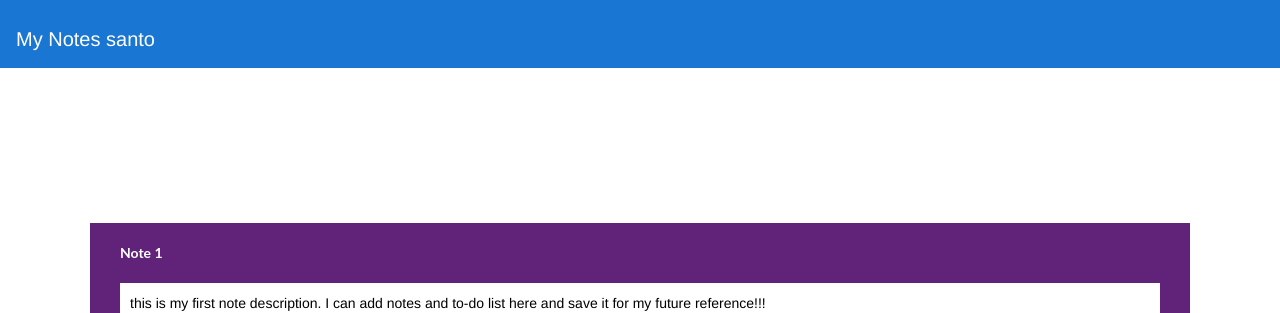
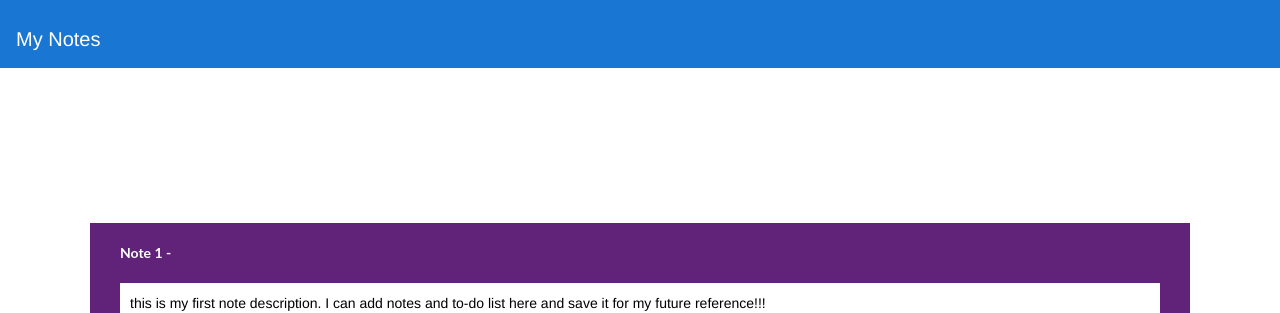
Before and after one commit to santoravi7/angular-my-notes, an Angular app: page /notes/0 in a window 1280 px wide. Shown: the top 313 px of the page. Built offline with nearby package versions, Linux system fonts and the light colour scheme.

Commit message:
4 files modified, 1 deleted

```diff
--- a/src/app/app.component.html
+++ b/src/app/app.component.html
@@ -1,4 +1,4 @@
-<app-nav-bar [parentData]="name"></app-nav-bar>
+<app-nav-bar></app-nav-bar>
   <div class="container">
     <router-outlet></router-outlet>
   </div>
--- a/src/app/app.module.ts
+++ b/src/app/app.module.ts
@@ -2,9 +2,9 @@ import { NgModule } from '@angular/core';
 import { BrowserModule } from '@angular/platform-browser';
 import { RouterModule } from '@angular/router';
 import { FormsModule } from '@angular/forms';
+import { ReactiveFormsModule } from '@angular/forms';
 
 import { AppComponent } from './app.component';
-import { HelloComponent } from './hello.component';
 import { MyNotesComponent } from './my-notes/my-notes.component';
 import { NotesDescComponent } from './notes-desc/notes-desc.component';
 import { NavBarComponent } from './nav-bar/nav-bar.component';
@@ -14,7 +14,7 @@ import { NavBarComponent } from './nav-bar/nav-bar.component';
       { path: '', component: MyNotesComponent },
       { path: 'notes/:noteId', component: NotesDescComponent },
     ]) ],
-  declarations: [ AppComponent, HelloComponent, MyNotesComponent, NotesDescComponent, NavBarComponent ],
+  declarations: [ AppComponent, MyNotesComponent, NotesDescComponent, NavBarComponent ],
   bootstrap:    [ AppComponent ]
 })
 export class AppModule { }
--- a/src/app/hello.component.ts
+++ /dev/null
@@ -1,10 +0,0 @@
-import { Component, Input } from '@angular/core';
-
-@Component({
-  selector: 'hello',
-  template: `<h1>Hello {{name}}!</h1>`,
-  styles: [`h1 { font-family: Lato; }`]
-})
-export class HelloComponent  {
-  @Input() name: string;
-}
--- a/src/app/notes-desc/notes-desc.component.html
+++ b/src/app/notes-desc/notes-desc.component.html
@@ -2,7 +2,7 @@
       <div>
         <div class="col-md-12">
           <div *ngIf="note" >
-            <div class="note-heading">{{note.name}}</div>
+            <div class="note-heading">{{note.name}} - {{note.noteId}}</div>
             <div class="desc">
                <textarea [(ngModel)]='note.description'></textarea>
             </div>
--- a/src/app/notes-desc/notes-desc.component.ts
+++ b/src/app/notes-desc/notes-desc.component.ts
@@ -15,7 +15,7 @@ export class NotesDescComponent implements OnInit {
 
   ngOnInit() {
     this.route.paramMap.subscribe(params=>{
-      this.note = notes[+params.get('nameId')];
+      this.note = notes[+params.get('noteId')];
     })
   }
 
```
